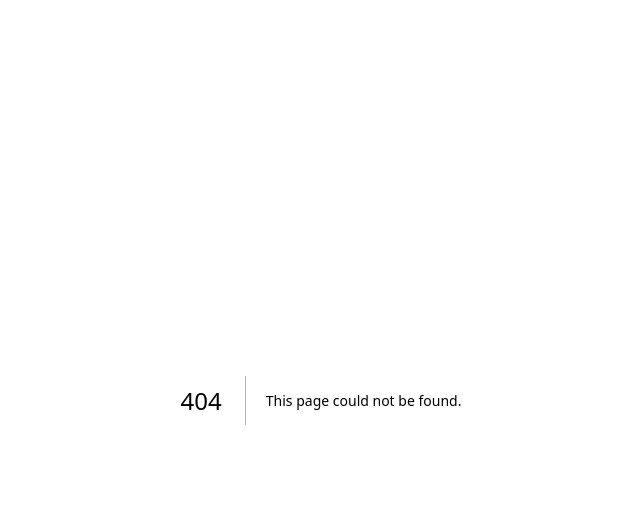
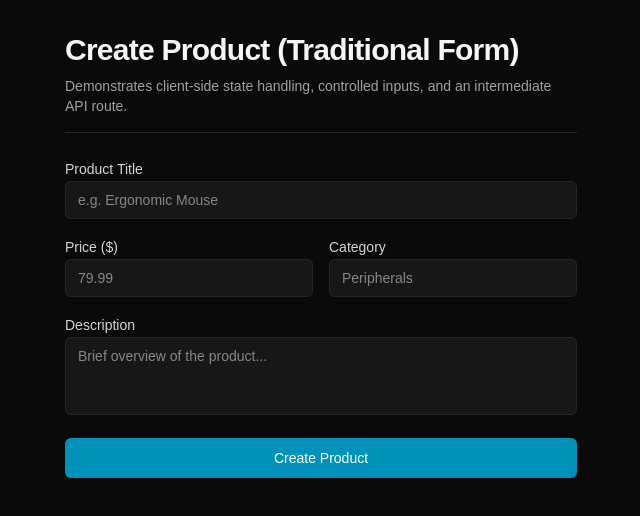
Before and after one commit to Nisarg-jain/data-fetching-demo, a Next.js app: page /react-form in a window 1280 px wide. Before the commit this address had no page. Shown: the top 516 px of the page, without its empty margins (319-959 px from the left). Built offline with nearby package versions, Linux system fonts and the light colour scheme.

Commit message:
feat(data-fetching): implement traditional react client form mutation with api route

```diff
--- /dev/null
+++ b/app/api/products/route.ts
@@ -0,0 +1,31 @@
+import { NextResponse } from "next/server";
+import { addProductToDB } from "@/app/products-db/db";
+
+export async function POST(request: Request) {
+  try {
+    const body = await request.json();
+    const { title, price, description, category } = body;
+
+    if (!title || !price || !description || !category) {
+      return NextResponse.json(
+        { error: "All fields are required" },
+        { status: 400 }
+      );
+    }
+
+    const newProduct = await addProductToDB({
+      title,
+      price: parseFloat(price),
+      description,
+      category,
+    });
+
+    return NextResponse.json(newProduct, { status: 201 });
+  } catch (error) {
+    console.error("Failed to create product:", error);
+    return NextResponse.json(
+      { error: "Internal Server Error" },
+      { status: 500 }
+    );
+  }
+}
--- a/app/products-db/db.ts
+++ b/app/products-db/db.ts
@@ -7,8 +7,7 @@ export type Product = {
   inStock: boolean;
 };
 
-// Represents our internal database table records
-const productsTable: Product[] = [
+const initialProducts: Product[] = [
   {
     id: 1,
     title: "Mechanical Wireless Keyboard",
@@ -43,13 +42,32 @@ const productsTable: Product[] = [
   },
 ];
 
-/**
- * Direct database query function.
- * In a Prisma/Drizzle setup, this maps to:
- * return await prisma.product.findMany();
- */
+// Attach to globalThis so the array is preserved across Next.js dev server reloads
+const globalForProducts = globalThis as unknown as {
+  productsTable: Product[] | undefined;
+};
+
+export const productsTable =
+  globalForProducts.productsTable ?? initialProducts;
+
+if (process.env.NODE_ENV !== "production") {
+  globalForProducts.productsTable = productsTable;
+}
+
 export async function getProductsFromDB(): Promise<Product[]> {
-  // Simulates standard database query round-trip time (~300ms)
   await new Promise((resolve) => setTimeout(resolve, 300));
   return productsTable;
 }
+
+export async function addProductToDB(
+  product: Omit<Product, "id" | "inStock">
+): Promise<Product> {
+  await new Promise((resolve) => setTimeout(resolve, 500));
+  const newProduct: Product = {
+    id: productsTable.length + 1,
+    ...product,
+    inStock: true,
+  };
+  productsTable.push(newProduct);
+  return newProduct;
+}
--- a/app/products-db/page.tsx
+++ b/app/products-db/page.tsx
@@ -1,4 +1,5 @@
 import { getProductsFromDB, Product } from "./db";
+export const dynamic = "force-dynamic";
 
 export default async function ProductsDatabasePage() {
   const startTime = Date.now();
--- /dev/null
+++ b/app/react-form/page.tsx
@@ -0,0 +1,132 @@
+"use client";
+
+import { useState } from "react";
+import { useRouter } from "next/navigation";
+
+export default function CreateProductReactFormPage() {
+  const router = useRouter();
+
+  // 1. Managing form state manually with useState
+  const [title, setTitle] = useState("");
+  const [price, setPrice] = useState("");
+  const [category, setCategory] = useState("");
+  const [description, setDescription] = useState("");
+  const [loading, setLoading] = useState(false);
+  const [error, setError] = useState<string | null>(null);
+
+  // 2. Submit handler triggering client fetch to API route
+  const handleSubmit = async (e: React.FormEvent) => {
+    e.preventDefault();
+    setLoading(true);
+    setError(null);
+
+    try {
+      const response = await fetch("/api/products", {
+        method: "POST",
+        headers: { "Content-Type": "application/json" },
+        body: JSON.stringify({ title, price, category, description }),
+      });
+if (!response.ok) {
+  const contentType = response.headers.get("content-type");
+  if (contentType && contentType.includes("application/json")) {
+    const errData = await response.json();
+    throw new Error(errData.error || "Failed to create product");
+  } else {
+    throw new Error(`Server returned HTTP ${response.status} (${response.statusText}). Route not found or misconfigured.`);
+  }
+}
+
+      // 3. Manual redirect on success
+      router.push("/products-db");
+      router.refresh();
+    } catch (err: unknown) {
+      if (err instanceof Error) {
+        setError(err.message);
+      } else {
+        setError("An unknown error occurred");
+      }
+    } finally {
+      setLoading(false);
+    }
+  };
+
+  return (
+    <div className="p-8 max-w-xl mx-auto space-y-6">
+      <div className="space-y-2 border-b border-neutral-800 pb-4">
+        <h1 className="text-3xl font-bold tracking-tight text-neutral-100">
+          Create Product (Traditional Form)
+        </h1>
+        <p className="text-sm text-neutral-400">
+          Demonstrates client-side state handling, controlled inputs, and an intermediate API route.
+        </p>
+      </div>
+
+      {error && (
+        <div className="p-3 rounded-md bg-red-950/40 border border-red-800/60 text-sm text-red-300">
+          {error}
+        </div>
+      )}
+
+      <form onSubmit={handleSubmit} className="space-y-4">
+        <div className="space-y-1">
+          <label className="text-sm font-medium text-neutral-300">Product Title</label>
+          <input
+            type="text"
+            required
+            value={title}
+            onChange={(e) => setTitle(e.target.value)}
+            placeholder="e.g. Ergonomic Mouse"
+            className="w-full px-3 py-2 rounded-md bg-neutral-900 border border-neutral-800 text-neutral-100 focus:outline-none focus:border-cyan-500 text-sm"
+          />
+        </div>
+
+        <div className="grid grid-cols-2 gap-4">
+          <div className="space-y-1">
+            <label className="text-sm font-medium text-neutral-300">Price ($)</label>
+            <input
+              type="number"
+              step="0.01"
+              required
+              value={price}
+              onChange={(e) => setPrice(e.target.value)}
+              placeholder="79.99"
+              className="w-full px-3 py-2 rounded-md bg-neutral-900 border border-neutral-800 text-neutral-100 focus:outline-none focus:border-cyan-500 text-sm"
+            />
+          </div>
+
+          <div className="space-y-1">
+            <label className="text-sm font-medium text-neutral-300">Category</label>
+            <input
+              type="text"
+              required
+              value={category}
+              onChange={(e) => setCategory(e.target.value)}
+              placeholder="Peripherals"
+              className="w-full px-3 py-2 rounded-md bg-neutral-900 border border-neutral-800 text-neutral-100 focus:outline-none focus:border-cyan-500 text-sm"
+            />
+          </div>
+        </div>
+
+        <div className="space-y-1">
+          <label className="text-sm font-medium text-neutral-300">Description</label>
+          <textarea
+            required
+            rows={3}
+            value={description}
+            onChange={(e) => setDescription(e.target.value)}
+            placeholder="Brief overview of the product..."
+            className="w-full px-3 py-2 rounded-md bg-neutral-900 border border-neutral-800 text-neutral-100 focus:outline-none focus:border-cyan-500 text-sm resize-none"
+          />
+        </div>
+
+        <button
+          type="submit"
+          disabled={loading}
+          className="w-full py-2.5 px-4 rounded-md font-medium text-sm bg-cyan-600 hover:bg-cyan-500 disabled:bg-neutral-800 disabled:text-neutral-500 text-white transition-colors cursor-pointer"
+        >
+          {loading ? "Adding Product..." : "Create Product"}
+        </button>
+      </form>
+    </div>
+  );
+}
```
